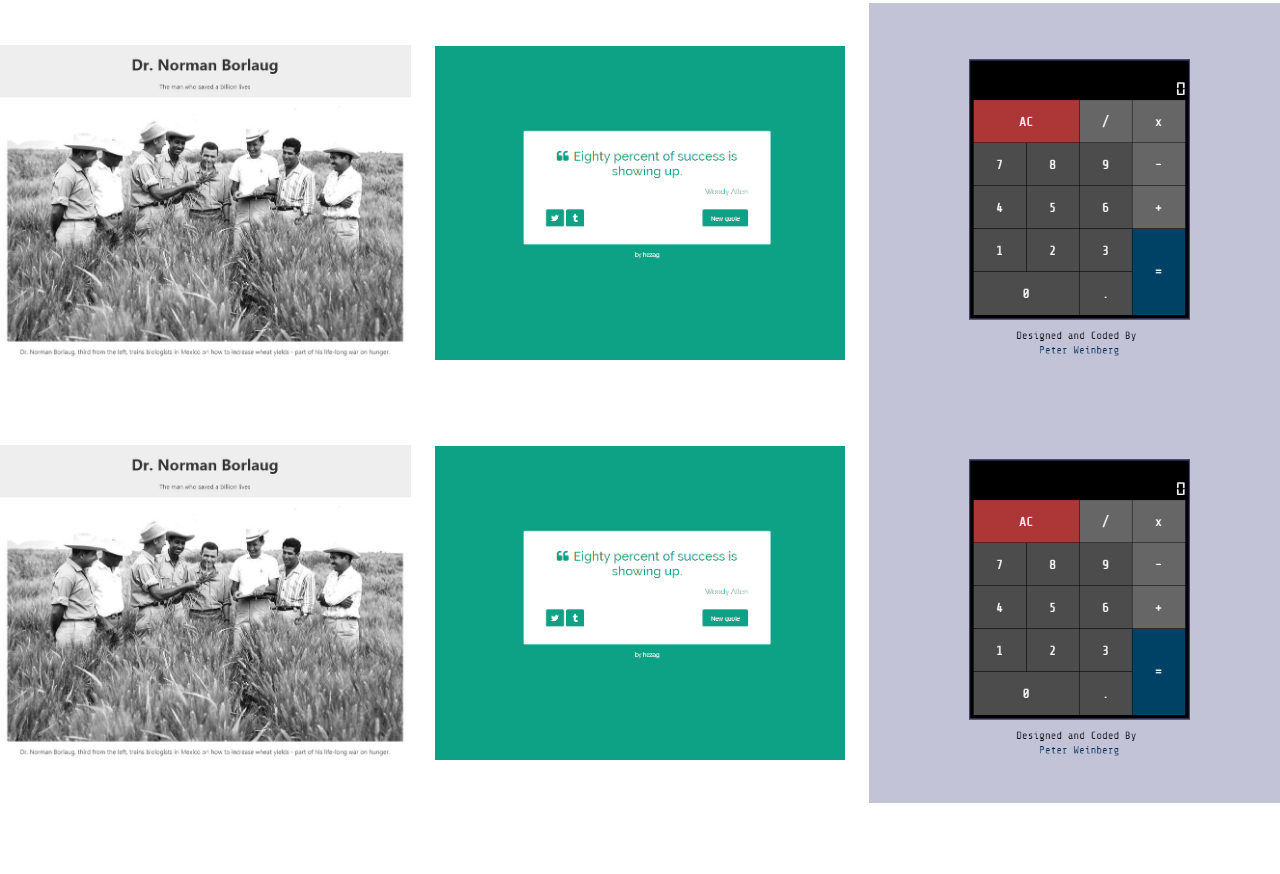
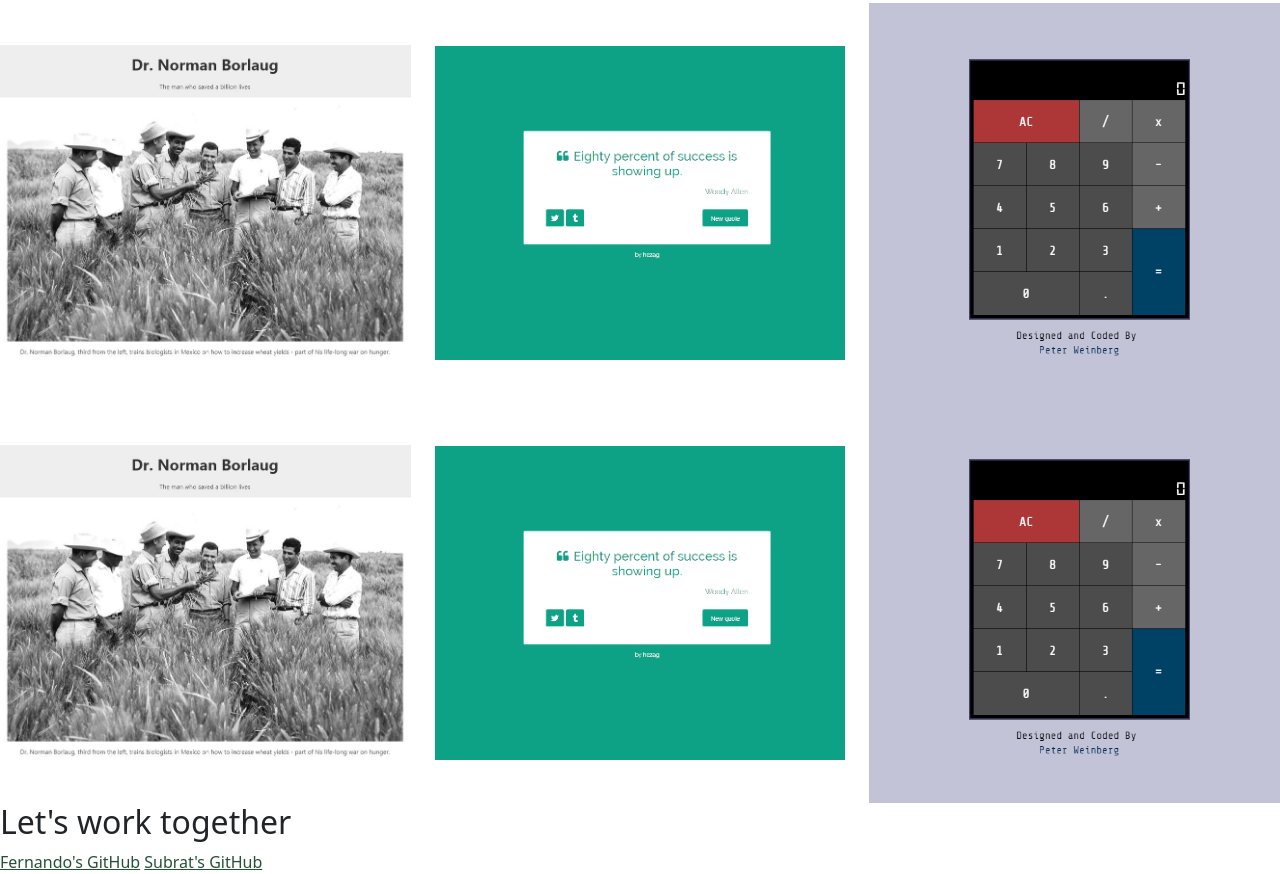
Before and after one commit to subrataindia/MicroverseProject1, a plain HTML site: page index.html in a window 1280 px wide. Shown: the part 565-1439 px from the top of the page. Before the commit the page ends 1368 px from the top, so only its background shows below. Drawn offline with nearby package versions, Linux system fonts and the light colour scheme.

Commit message:
Feature 8-9

```diff
--- a/index.html
+++ b/index.html
@@ -75,10 +75,27 @@
   </div>
 </div>
   </div>
+
+<div>
+  <h2>Let's work together</h2>
+  <a href="https://github.com/fherrerao">Fernando's GitHub</a>
+  <a href="https://github.com/subratsir">Subrat's GitHub</a>
+</div>
+
 </body>
+
+
 <style>
     a{
         margin:0px;
     }
+
+
+@media (min-width: 600px) {
+  a{
+    color: rgb(35, 83, 51);
+  }
+}
+
 </style>
 </html>
```
